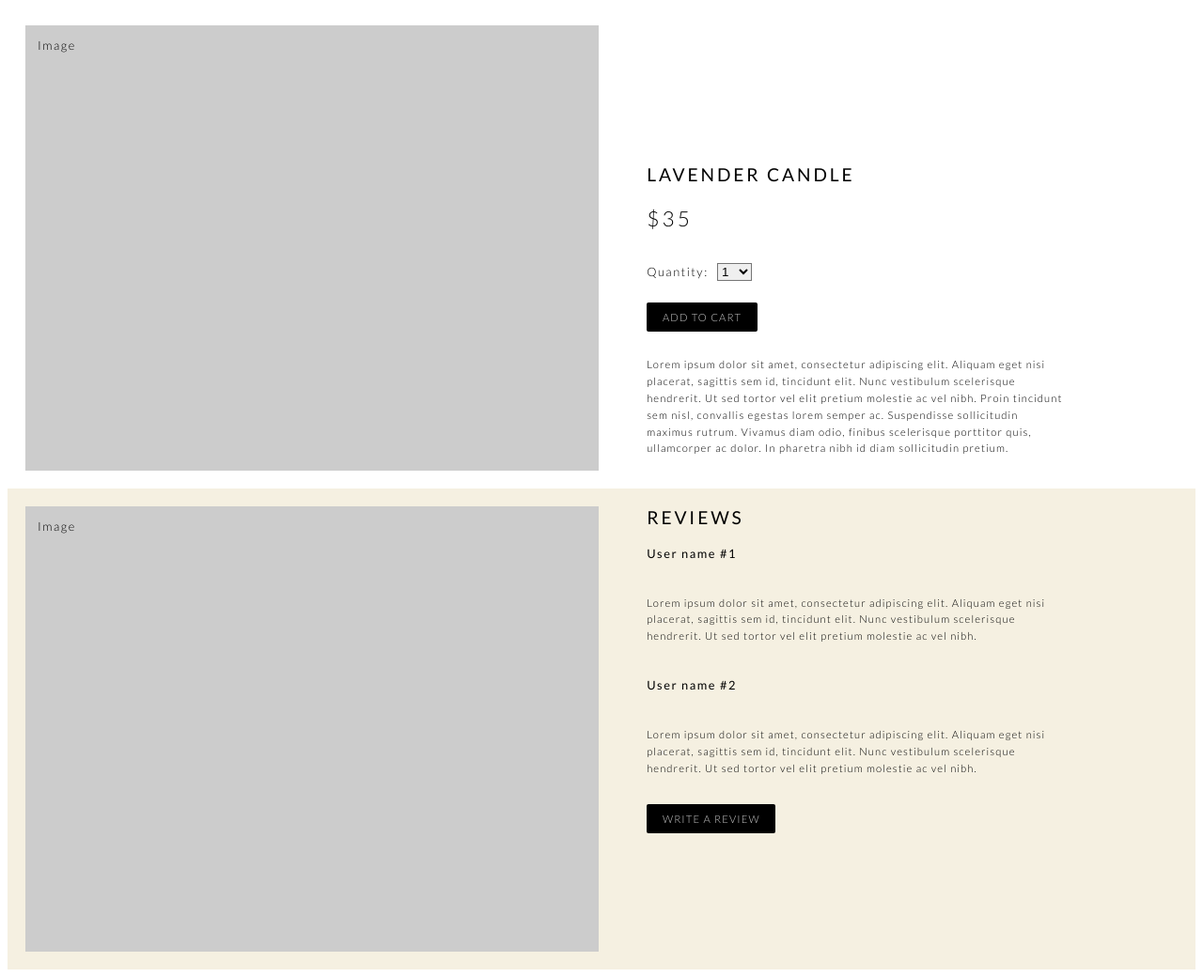
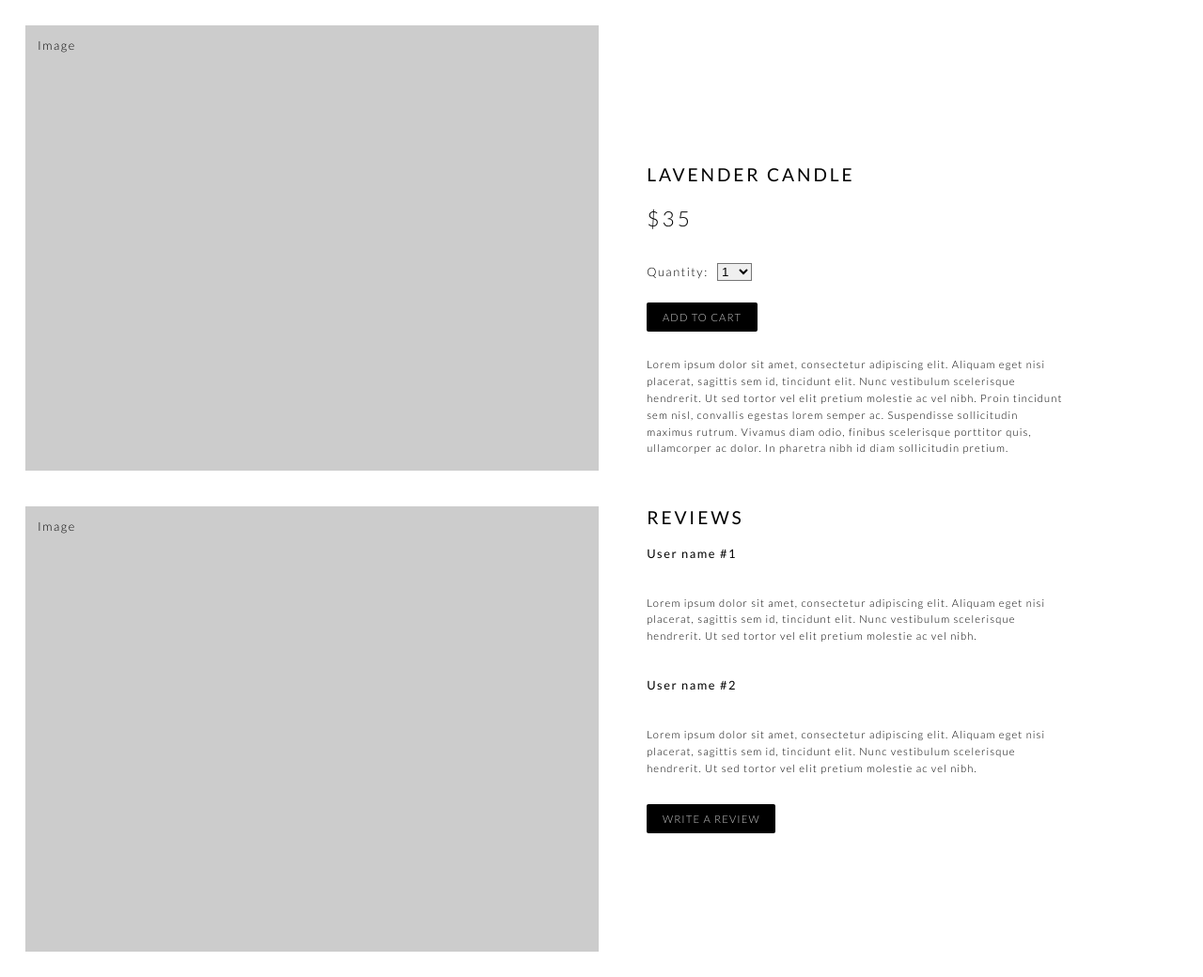
Before and after one commit to kokonut-ca/IAT339_P02, a plain HTML site: page description.html in a window 1280 px wide. Shown: the whole page at 94% size. Drawn offline with Linux system fonts and the light colour scheme.

Commit message:
edit description and return policy

```diff
--- a/description.css
+++ b/description.css
@@ -19,7 +19,6 @@ body{
   flex-wrap: wrap;
   align-items: flex-start;
 
-  background-color: #f5f0e1;
 
 
 
```
Also changed, not shown: description.html (line endings or trailing spaces), 1 other file.
